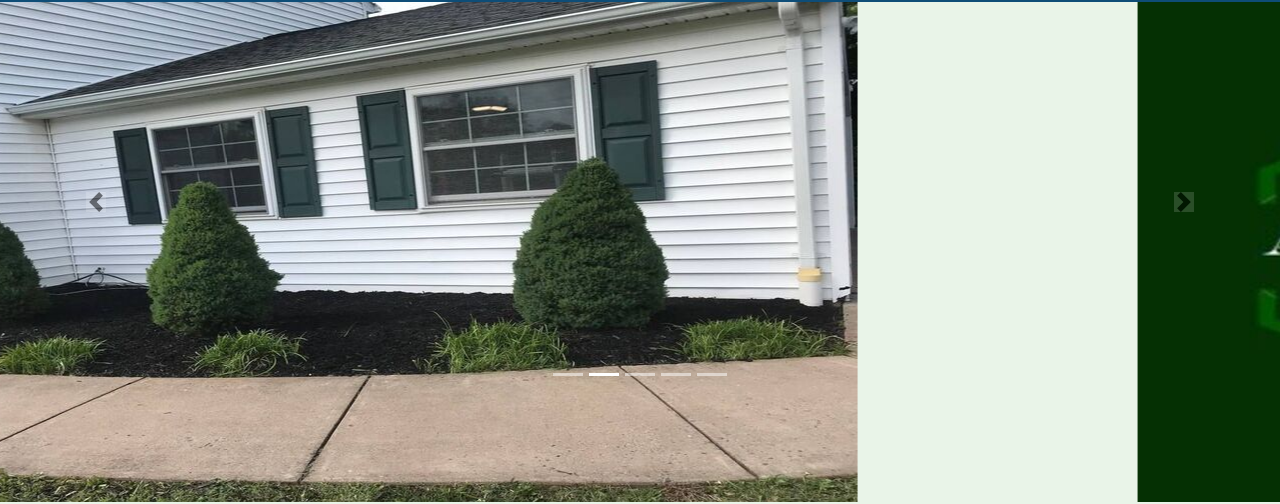
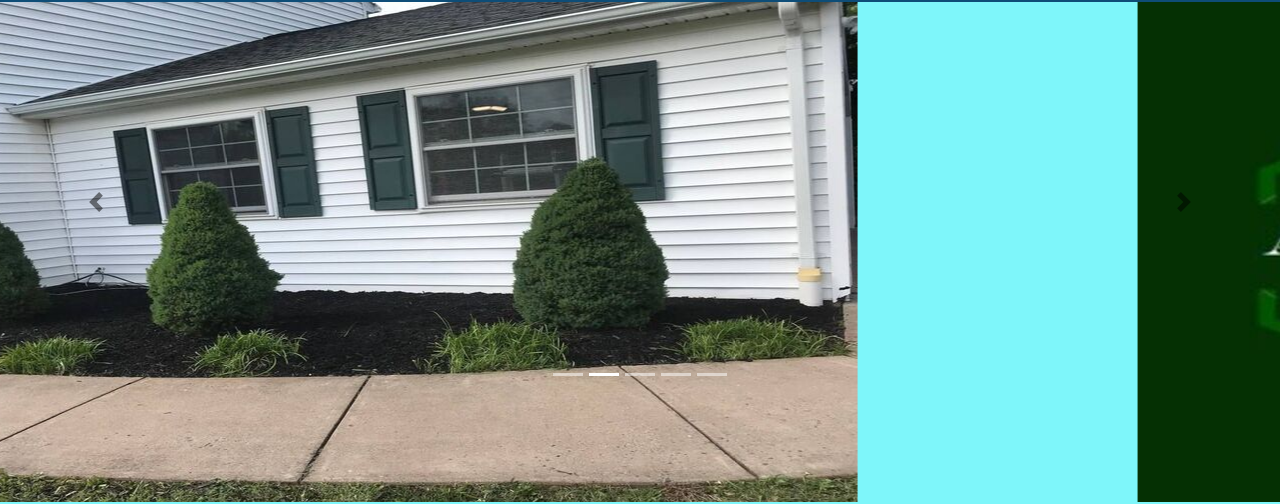
Before and after one commit to amitmalakariitb/AP-Landscaping, a website: page public/index.html in a window 1280 px wide. Shown: the part 60-564 px from the top of the page. Drawn offline with nearby package versions, Linux system fonts and the light colour scheme; files whose address does not match are found by name.

Commit message:
updated the css

```diff
--- a/public/index.html
+++ b/public/index.html
@@ -11,7 +11,7 @@
     <script src="https://code.jquery.com/jquery-3.6.4.min.js"></script>
     <style>
         body {
-            background-color: #e9f4e8;
+            background-color: #7ef6fa;
             display: grid;
             font-family: 'Poppins', sans-serif;
         }
@@ -38,7 +38,6 @@
         .carousel-control-prev-icon,
         .carousel-control-next-icon {
             outline: black;
-            background-color: rgba(0, 0, 0, 0.3);
 
         }
 
```
